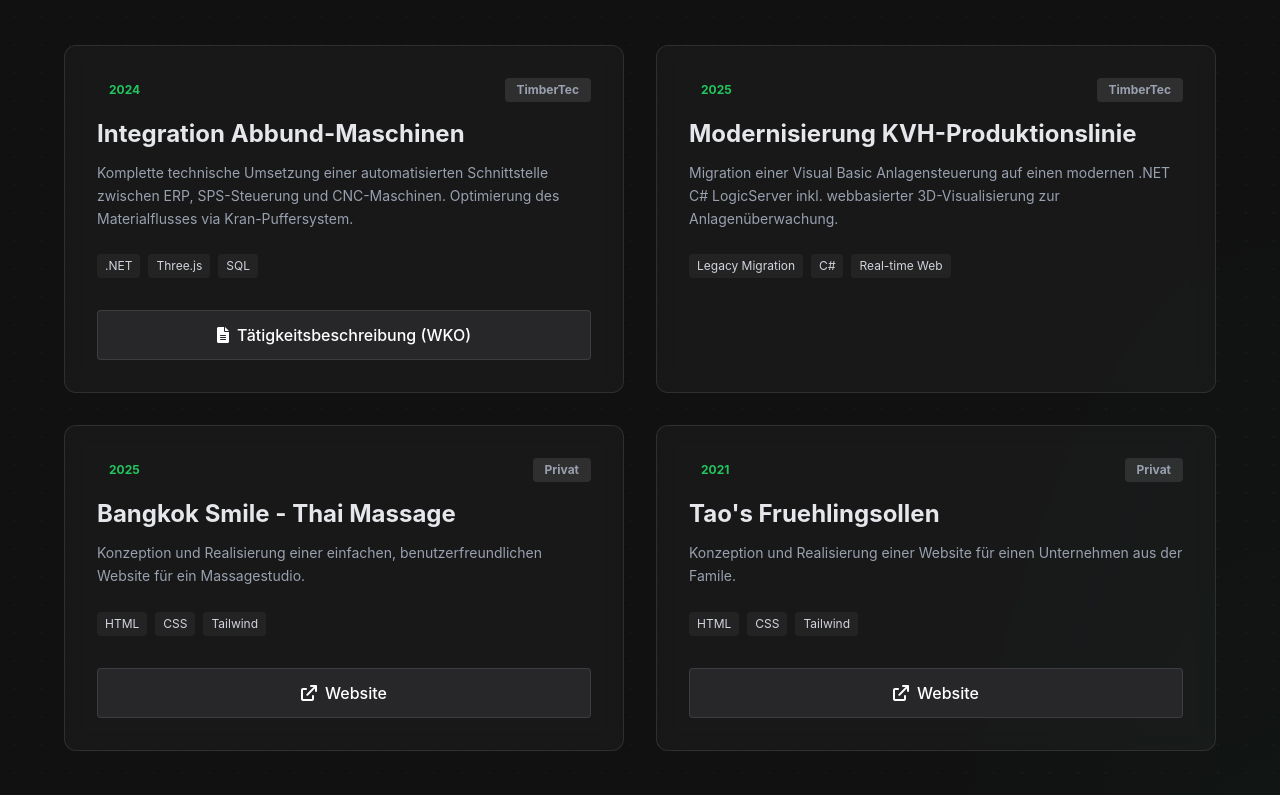
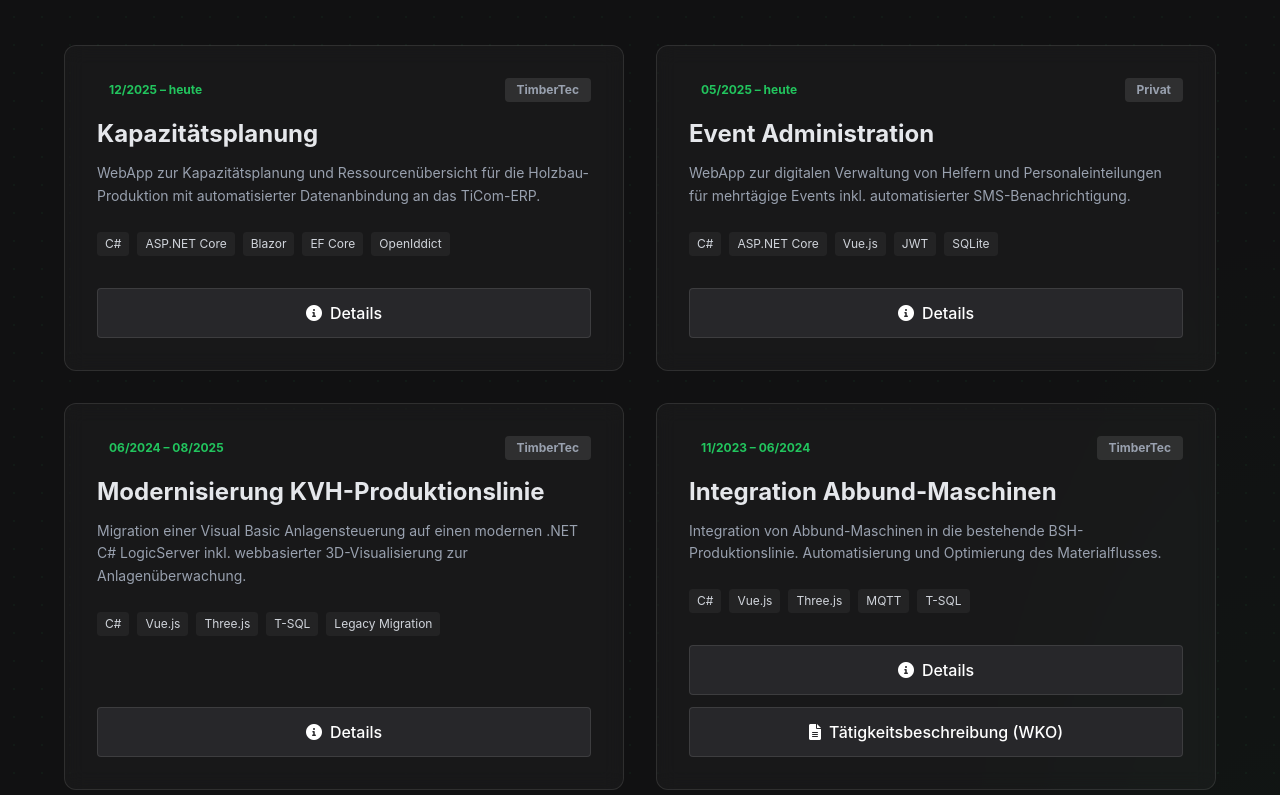
Before and after one commit to Tecch-Git/CurriculumVitae, a website: page Web/public/index.html in a window 1280 px wide. Shown: the part 2405-3200 px from the top of the page. Drawn offline with Linux system fonts and the light colour scheme.

Commit message:
feat(): add project descriptions

```diff
--- a/Web/package.json
+++ b/Web/package.json
@@ -1,4 +1,7 @@
 {
+  "scripts": {
+    "build": "tailwindcss -i ./src/input.css -o ./public/styles.css --minify"
+  },
   "dependencies": {
     "@tailwindcss/cli": "^4.2.1",
     "tailwindcss": "^4.2.1"
--- a/Web/public/index.html
+++ b/Web/public/index.html
@@ -201,89 +201,105 @@
             </div>
 
             <div class="grid md:grid-cols-2 gap-8">
-                <div class="glass-card p-8 rounded-xl reveal border-l-4 border-l-accent">
+
+                <!-- Kapazitätsplanung -->
+                <div class="glass-card p-8 rounded-xl reveal border-l-4 border-l-accent flex flex-col">
                     <div class="flex justify-between items-start mb-4">
-                        <span class="bg-accent/10 text-accent text-xs font-bold px-3 py-1 rounded">2024</span>
+                        <span class="bg-accent/10 text-accent text-xs font-bold px-3 py-1 rounded">12/2025 – heute</span>
+                        <span class="bg-white/10 text-gray-400 text-xs font-bold px-3 py-1 rounded">TimberTec</span>
+                    </div>
+                    <h4 class="text-2xl font-bold mb-3">Kapazitätsplanung</h4>
+                    <p class="text-gray-400 mb-6 text-sm leading-relaxed">
+                        WebApp zur Kapazitätsplanung und Ressourcenübersicht für die Holzbau-Produktion mit automatisierter Datenanbindung an das TiCom-ERP.
+                    </p>
+                    <div class="flex flex-wrap gap-2 mb-8">
+                        <span class="bg-white/5 text-gray-300 px-2 py-1 rounded text-xs">C#</span>
+                        <span class="bg-white/5 text-gray-300 px-2 py-1 rounded text-xs">ASP.NET Core</span>
+                        <span class="bg-white/5 text-gray-300 px-2 py-1 rounded text-xs">Blazor</span>
+                        <span class="bg-white/5 text-gray-300 px-2 py-1 rounded text-xs">EF Core</span>
+                        <span class="bg-white/5 text-gray-300 px-2 py-1 rounded text-xs">OpenIddict</span>
+                    </div>
+                    <button onclick="openModal('kapazitaet')"
+                        class="mt-auto w-full inline-flex justify-center items-center bg-zinc-800 border border-white/10 text-white font-medium py-3 px-4 rounded hover:bg-accent hover:text-black transition cursor-pointer">
+                        <i class="fas fa-circle-info mr-2"></i> Details
+                    </button>
+                </div>
+
+                <!-- Event Administration -->
+                <div class="glass-card p-8 rounded-xl reveal border-l-4 border-l-accent flex flex-col">
+                    <div class="flex justify-between items-start mb-4">
+                        <span class="bg-accent/10 text-accent text-xs font-bold px-3 py-1 rounded">05/2025 – heute</span>
+                        <span class="bg-white/10 text-gray-400 text-xs font-bold px-3 py-1 rounded">Privat</span>
+                    </div>
+                    <h4 class="text-2xl font-bold mb-3">Event Administration</h4>
+                    <p class="text-gray-400 mb-6 text-sm leading-relaxed">
+                        WebApp zur digitalen Verwaltung von Helfern und Personaleinteilungen für mehrtägige Events inkl. automatisierter SMS-Benachrichtigung.
+                    </p>
+                    <div class="flex flex-wrap gap-2 mb-8">
+                        <span class="bg-white/5 text-gray-300 px-2 py-1 rounded text-xs">C#</span>
+                        <span class="bg-white/5 text-gray-300 px-2 py-1 rounded text-xs">ASP.NET Core</span>
+                        <span class="bg-white/5 text-gray-300 px-2 py-1 rounded text-xs">Vue.js</span>
+                        <span class="bg-white/5 text-gray-300 px-2 py-1 rounded text-xs">JWT</span>
+                        <span class="bg-white/5 text-gray-300 px-2 py-1 rounded text-xs">SQLite</span>
+                    </div>
+                    <button onclick="openModal('event')"
+                        class="mt-auto w-full inline-flex justify-center items-center bg-zinc-800 border border-white/10 text-white font-medium py-3 px-4 rounded hover:bg-accent hover:text-black transition cursor-pointer">
+                        <i class="fas fa-circle-info mr-2"></i> Details
+                    </button>
+                </div>
+
+                <!-- Modernisierung KVH-Produktionslinie -->
+                <div class="glass-card p-8 rounded-xl reveal border-l-4 border-l-accent flex flex-col">
+                    <div class="flex justify-between items-start mb-4">
+                        <span class="bg-accent/10 text-accent text-xs font-bold px-3 py-1 rounded">06/2024 – 08/2025</span>
+                        <span class="bg-white/10 text-gray-400 text-xs font-bold px-3 py-1 rounded">TimberTec</span>
+                    </div>
+                    <h4 class="text-2xl font-bold mb-3">Modernisierung KVH-Produktionslinie</h4>
+                    <p class="text-gray-400 mb-6 text-sm leading-relaxed">
+                        Migration einer Visual Basic Anlagensteuerung auf einen modernen .NET C# LogicServer inkl. webbasierter 3D-Visualisierung zur Anlagenüberwachung.
+                    </p>
+                    <div class="flex flex-wrap gap-2 mb-8">
+                        <span class="bg-white/5 text-gray-300 px-2 py-1 rounded text-xs">C#</span>
+                        <span class="bg-white/5 text-gray-300 px-2 py-1 rounded text-xs">Vue.js</span>
+                        <span class="bg-white/5 text-gray-300 px-2 py-1 rounded text-xs">Three.js</span>
+                        <span class="bg-white/5 text-gray-300 px-2 py-1 rounded text-xs">T-SQL</span>
+                        <span class="bg-white/5 text-gray-300 px-2 py-1 rounded text-xs">Legacy Migration</span>
+                    </div>
+                    <button onclick="openModal('kvh')"
+                        class="mt-auto w-full inline-flex justify-center items-center bg-zinc-800 border border-white/10 text-white font-medium py-3 px-4 rounded hover:bg-accent hover:text-black transition cursor-pointer">
+                        <i class="fas fa-circle-info mr-2"></i> Details
+                    </button>
+                </div>
+
+                <!-- Integration Abbund-Maschinen -->
+                <div class="glass-card p-8 rounded-xl reveal border-l-4 border-l-accent flex flex-col">
+                    <div class="flex justify-between items-start mb-4">
+                        <span class="bg-accent/10 text-accent text-xs font-bold px-3 py-1 rounded">11/2023 – 06/2024</span>
                         <span class="bg-white/10 text-gray-400 text-xs font-bold px-3 py-1 rounded">TimberTec</span>
                     </div>
                     <h4 class="text-2xl font-bold mb-3">Integration Abbund-Maschinen</h4>
                     <p class="text-gray-400 mb-6 text-sm leading-relaxed">
-                        Komplette technische Umsetzung einer automatisierten Schnittstelle zwischen ERP, SPS-Steuerung
-                        und CNC-Maschinen. Optimierung des Materialflusses via Kran-Puffersystem.
+                        Integration von Abbund-Maschinen in die bestehende BSH-Produktionslinie. Automatisierung und Optimierung des Materialflusses.
                     </p>
                     <div class="flex flex-wrap gap-2 mb-8">
-                        <span class="bg-white/5 text-gray-300 px-2 py-1 rounded text-xs">.NET</span>
+                        <span class="bg-white/5 text-gray-300 px-2 py-1 rounded text-xs">C#</span>
+                        <span class="bg-white/5 text-gray-300 px-2 py-1 rounded text-xs">Vue.js</span>
                         <span class="bg-white/5 text-gray-300 px-2 py-1 rounded text-xs">Three.js</span>
-                        <span class="bg-white/5 text-gray-300 px-2 py-1 rounded text-xs">SQL</span>
+                        <span class="bg-white/5 text-gray-300 px-2 py-1 rounded text-xs">MQTT</span>
+                        <span class="bg-white/5 text-gray-300 px-2 py-1 rounded text-xs">T-SQL</span>
                     </div>
-                    <a href="./ressources/Tätigkeitsbeschreibung.pdf" target="_blank"
-                        class="w-full inline-flex justify-center items-center bg-zinc-800 border border-white/10 text-white font-medium py-3 px-4 rounded hover:bg-accent hover:text-neutral-400 transition">
-                        <i class="fas fa-file-alt mr-2"></i> Tätigkeitsbeschreibung (WKO)
-                    </a>
-                </div>
-
-                <div class="glass-card p-8 rounded-xl reveal border-l-4 border-l-accent">
-                    <div class="flex justify-between items-start mb-4">
-                        <!-- <span class="bg-white/10 text-gray-400 text-xs font-bold px-3 py-1 rounded">2025</span> -->
-                        <span class="bg-accent/10 text-accent text-xs font-bold px-3 py-1 rounded">2025</span>
-                        <span class="bg-white/10 text-gray-400 text-xs font-bold px-3 py-1 rounded">TimberTec</span>
-                        <!-- <i class="fas fa-microchip text-white/20 text-2xl"></i> -->
-                    </div>
-                    <h4 class="text-2xl font-bold mb-3">Modernisierung KVH-Produktionslinie</h4>
-                    <p class="text-gray-400 mb-6 text-sm leading-relaxed">
-                        Migration einer Visual Basic Anlagensteuerung auf einen modernen .NET C# LogicServer inkl.
-                        webbasierter 3D-Visualisierung zur Anlagenüberwachung.
-                    </p>
-                    <div class="flex flex-wrap gap-2">
-                        <span class="bg-white/5 text-gray-300 px-2 py-1 rounded text-xs">Legacy Migration</span>
-                        <span class="bg-white/5 text-gray-300 px-2 py-1 rounded text-xs">C#</span>
-                        <span class="bg-white/5 text-gray-300 px-2 py-1 rounded text-xs">Real-time Web</span>
+                    <div class="mt-auto flex flex-col gap-3">
+                        <button onclick="openModal('abbund')"
+                            class="w-full inline-flex justify-center items-center bg-zinc-800 border border-white/10 text-white font-medium py-3 px-4 rounded hover:bg-accent hover:text-black transition cursor-pointer">
+                            <i class="fas fa-circle-info mr-2"></i> Details
+                        </button>
+                        <a href="./ressources/Tätigkeitsbeschreibung.pdf" target="_blank"
+                            class="w-full inline-flex justify-center items-center bg-zinc-800 border border-white/10 text-white font-medium py-3 px-4 rounded hover:bg-accent hover:text-neutral-400 transition">
+                            <i class="fas fa-file-alt mr-2"></i> Tätigkeitsbeschreibung (WKO)
+                        </a>
                     </div>
                 </div>
 
-                <div class="glass-card p-8 rounded-xl reveal border-l-4 border-l-accent">
-                    <div class="flex justify-between items-start mb-4">
-                        <!-- <span class="bg-white/10 text-gray-400 text-xs font-bold px-3 py-1 rounded">2025</span> -->
-                        <span class="bg-accent/10 text-accent text-xs font-bold px-3 py-1 rounded">2025</span>
-                        <span class="bg-white/10 text-gray-400 text-xs font-bold px-3 py-1 rounded">Privat</span>
-                        <!-- <i class="fas fa-microchip text-white/20 text-2xl"></i> -->
-                    </div>
-                    <h4 class="text-2xl font-bold mb-3">Bangkok Smile - Thai Massage</h4>
-                    <p class="text-gray-400 mb-6 text-sm leading-relaxed">
-                        Konzeption und Realisierung einer einfachen, benutzerfreundlichen Website für ein Massagestudio.
-                    </p>
-                    <div class="flex flex-wrap gap-2 mb-8">
-                        <span class="bg-white/5 text-gray-300 px-2 py-1 rounded text-xs">HTML</span>
-                        <span class="bg-white/5 text-gray-300 px-2 py-1 rounded text-xs">CSS</span>
-                        <span class="bg-white/5 text-gray-300 px-2 py-1 rounded text-xs">Tailwind</span>
-                    </div>
-                    <a href="https://www.bangkoksmile.at" target="_blank"
-                        class="w-full inline-flex justify-center items-center bg-zinc-800 border border-white/10 text-white font-medium py-3 px-4 rounded hover:bg-accent hover:text-neutral-400 transition">
-                        <i class="fas fa-arrow-up-right-from-square mr-2"></i> Website
-                    </a>
-                </div>
-
-                <div class="glass-card p-8 rounded-xl reveal border-l-4 border-l-accent">
-                    <div class="flex justify-between items-start mb-4">
-                        <!-- <span class="bg-white/10 text-gray-400 text-xs font-bold px-3 py-1 rounded">2025</span> -->
-                        <span class="bg-accent/10 text-accent text-xs font-bold px-3 py-1 rounded">2021</span>
-                        <span class="bg-white/10 text-gray-400 text-xs font-bold px-3 py-1 rounded">Privat</span>
-                        <!-- <i class="fas fa-microchip text-white/20 text-2xl"></i> -->
-                    </div>
-                    <h4 class="text-2xl font-bold mb-3">Tao's Fruehlingsollen</h4>
-                    <p class="text-gray-400 mb-6 text-sm leading-relaxed">
-                        Konzeption und Realisierung einer Website für einen Unternehmen aus der Famile.
-                    </p>
-                    <div class="flex flex-wrap gap-2 mb-8">
-                        <span class="bg-white/5 text-gray-300 px-2 py-1 rounded text-xs">HTML</span>
-                        <span class="bg-white/5 text-gray-300 px-2 py-1 rounded text-xs">CSS</span>
-                        <span class="bg-white/5 text-gray-300 px-2 py-1 rounded text-xs">Tailwind</span>
-                    </div>
-                    <a href="https://www.taosfruehlingsrollen.at" target="_blank"
-                        class="w-full inline-flex justify-center items-center bg-zinc-800 border border-white/10 text-white font-medium py-3 px-4 rounded hover:bg-accent hover:text-neutral-400 transition">
-                        <i class="fas fa-arrow-up-right-from-square mr-2"></i> Website
-                    </a>
-                </div>
             </div>
         </div>
     </section>
@@ -320,42 +336,29 @@
         </div>
     </footer>
 
-    <script>
-        function toggleDiplomarbeit(btn) {
-            const expanded = btn.getAttribute('aria-expanded') === 'true';
-            const panel = btn.nextElementSibling;
-            const chevron = btn.querySelector('i');
+    <!-- Project Detail Modal -->
+    <div id="projectModal" class="modal-overlay" role="dialog" aria-modal="true" aria-labelledby="modalTitle">
+        <div class="modal-content">
+            <div class="flex items-start justify-between mb-6">
+                <div>
+                    <div class="flex gap-2 mb-3" id="modalBadges"></div>
+                    <h2 id="modalTitle" class="text-2xl font-bold"></h2>
+                </div>
+                <button onclick="closeModal()" aria-label="Schließen"
+                    class="ml-6 shrink-0 text-gray-500 hover:text-white transition text-xl cursor-pointer">
+                    <i class="fas fa-xmark"></i>
+                </button>
+            </div>
+            <p id="modalDescription" class="text-gray-400 text-sm leading-relaxed mb-6"></p>
+            <div id="modalBullets" class="space-y-3 mb-8"></div>
+            <div>
+                <p class="text-xs uppercase tracking-widest text-gray-500 mb-3">Stack</p>
+                <div id="modalStack" class="flex flex-wrap gap-2"></div>
+            </div>
+        </div>
+    </div>
 
-            if (expanded) {
-                panel.style.maxHeight = '0';
-                chevron.style.transform = '';
-                btn.setAttribute('aria-expanded', 'false');
-            } else {
-                panel.style.maxHeight = panel.scrollHeight + 'px';
-                chevron.style.transform = 'rotate(180deg)';
-                btn.setAttribute('aria-expanded', 'true');
-            }
-        }
-
-        const observer = new IntersectionObserver((entries) => {
-            entries.forEach(entry => {
-                if (entry.isIntersecting) {
-                    entry.target.classList.add('active');
-                }
-            });
-        }, { threshold: 0.1 });
-
-        document.querySelectorAll('.reveal').forEach((el) => observer.observe(el));
-
-        document.querySelectorAll('a[href="#about"]').forEach(link => {
-            link.addEventListener('click', function (e) {
-                e.preventDefault();
-                const target = document.getElementById('about');
-                const offset = target.offsetTop - Math.max(0, (window.innerHeight - target.offsetHeight) / 2);
-                window.scrollTo({ top: offset, behavior: 'smooth' });
-            });
-        });
-    </script>
+    <script src="main.js" defer></script>
 
 </body>
 
--- /dev/null
+++ b/Web/public/main.js
@@ -0,0 +1,139 @@
+const projectData = {
+    kapazitaet: {
+        title: 'Kapazitätsplanung (ERP-Integration)',
+        period: '12/2025 – heute',
+        client: 'TimberTec',
+        description: 'WebApp zur Kapazitätsplanung und Ressourcenübersicht für die Holzbau-Produktion mit automatisierter Datenanbindung an das TiCom-ERP.',
+        bullets: [
+            { label: 'Backend-Architektur (VSA)', text: 'Entwurf und Umsetzung der gesamten REST API nach dem Vertical Slice Architecture Pattern — ein Endpoint pro Use Case, selbstbeschrieben und isoliert testbar.' },
+            { label: 'Multi-Provider-Persistenz', text: 'Datenbankmodellierung mit EF Core und providerübergreifendem Migrations-Konzept (SQLite, PostgreSQL, SQL Server) für flexible Deployment-Szenarien.' },
+            { label: 'Kapazitätsberechnung', text: 'Serverseitige Logik zur zeitlichen Auslastungsermittlung inkl. konfigurierbarer Filter- und Aggregationsmechanismen.' },
+            { label: 'ERP-Integration (Worker Service)', text: 'Entwicklung eines eigenständig deploybaren ASP.NET Core Worker Services zur automatisierten, zyklischen Datenübernahme aus dem TiCom-ERP via Stored Procedures. Import über die REST API mittels OAuth2 Client-Credentials-Flow (OpenIddict).' },
+            { label: 'Ergebnis', text: 'Transparente, echtzeitnahe Kapazitätsübersicht mit automatisierter Datensynchronisation aus dem führenden ERP-System. Ablösung manueller Planungsübersichten durch eine zentrale, stets aktuelle WebApp.' },
+        ],
+        stack: ['C#', 'ASP.NET Core (.NET 10)', 'Vertical Slice Architecture', 'EF Core', 'OpenIddict (OAuth2)', 'Blazor Hybrid', 'MudBlazor', 'REST'],
+    },
+    event: {
+        title: 'Event Administration',
+        period: '05/2025 – heute',
+        client: 'Privat',
+        description: 'WebApp zur digitalen Verwaltung von Helfern und Personaleinteilungen für mehrtägige Events inkl. automatisierter SMS-Benachrichtigung.',
+        bullets: [
+            { label: 'Digitalisierung Personalplanung', text: 'Ablösung Excel-basierter Planung durch eine WebApp zur Pflege von Helferstammdaten und Einteilungsplänen inkl. Plausibilitätsprüfungen.' },
+            { label: 'Import & Datenübernahme', text: 'Umsetzung eines CSV-Imports für Helfer und Personalpläne als Einstieg für bestehende Datenbestände.' },
+            { label: 'Benachrichtigungs-Automatisierung', text: 'Nachrichtenfunktion zur automatischen Generierung (Vorlagen) und Kontrolle/Bearbeitung von SMS-Texten.' },
+            { label: 'Queue-/Pull-Prinzip (REST)', text: 'Bereitstellung von ausgehenden SMS in einer serverseitigen Queue. Abruf der nächsten Nachricht per REST Endpoint durch die Android-App „Automate" zum automatisierten Versand aller generierten Nachrichten.' },
+            { label: 'Security & Ausblick', text: 'Authentifizierung via JWT, Rollen-/Rechtekonzept für Bereichsverantwortliche in Arbeit.' },
+            { label: 'Ergebnis', text: 'Deutlich weniger manueller Kommunikationsaufwand (SMS), schnellere Planänderungen und vereinfachte Erkennung von Konflikten wie Doppeleinteilungen.' },
+        ],
+        stack: ['C#', 'ASP.NET Core (.NET 10)', 'Clean Architecture', 'EF Core', 'SQLite', 'JWT', 'Vue.js', 'Vite', 'REST'],
+    },
+    kvh: {
+        title: 'Modernisierung KVH-Produktionslinie',
+        period: '06/2024 – 08/2025',
+        client: 'TimberTec',
+        description: 'Migration und Erweiterung der Legacy-Anlagensteuerung einer KVH-Produktionslinie.',
+        bullets: [
+            { label: 'System-Migration (C#, .NET)', text: 'Erfolgreiche Migration einer historisch gewachsenen, undokumentierten Legacy-Anlagensteuerung (Visual Basic) auf eine moderne C#/.NET-Serverarchitektur für eine komplette KVH-Linie (u.a. Keilzinke, Hobel, Säge, Krananlagen).' },
+            { label: 'Algorithmen & Materialfluss', text: 'Konzeption und Implementierung einer neuen Pufferlager-Logik für den bestehenden Stangenkran zur signifikanten Optimierung des Materialflusses.' },
+            { label: 'Frontend & 3D', text: 'Entwicklung einer interaktiven, webbasierten 3D-Visualisierung des Puffer- und Kommissionierlagers zur Überwachung und erleichterten Bedienung.' },
+            { label: 'Digitalisierung', text: 'Ablösung von Papierprozessen durch die vollständige Digitalisierung des Pressenlaufzettels.' },
+            { label: 'Ergebnis', text: 'Zukunftssichere Modernisierung der Anlage. Steigerung der Prozesseffizienz durch den optimierten Materialfluss sowie Arbeitserleichterung für die Bediener durch Digitalisierung und verbesserter Usability.' },
+        ],
+        stack: ['C#', '.NET', 'Visual Basic (Legacy)', 'Vue.js', 'Three.js', 'T-SQL'],
+    },
+    abbund: {
+        title: 'Integration Abbund-Maschinen',
+        period: '11/2023 – 06/2024',
+        client: 'TimberTec',
+        description: 'Integration von Abbund-Maschinen in die bestehende BSH-Produktionslinie. Automatisierung und Optimierung des Materialflusses.',
+        bullets: [
+            { label: 'Backend & Maschinensteuerung (C#, .NET)', text: 'Entwicklung der Leitrechner-Software zur Automatisierung des Materialflusses über Fetch/Write Schnittstellen zur SPS.' },
+            { label: 'Intelligentes Puffer-Management', text: 'Implementierung von Algorithmen zur Platzfindung, Umschichtungsstrategien und Wegeoptimierung.' },
+            { label: 'Frontend & 3D', text: 'Entwicklung interaktiver Dashboards mit einer 3D-Echtzeitvisualisierung zur Live-Überwachung und Anlagensteuerung.' },
+            { label: 'Ergebnis', text: 'Erfolgreiche Beseitigung eines kritischen Produktionsengpasses. Transformation manueller Logistik- und Datenübergabeprozesse in einen durchgängig automatisierten Ablauf mit messbarer Durchsatzsteigerung.' },
+        ],
+        stack: ['C#', '.NET', 'Vue.js', 'Three.js', 'T-SQL', 'MQTT', 'XML'],
+    },
+};
+
+function openModal(id) {
+    const data = projectData[id];
+    if (!data) return;
+
+    document.getElementById('modalTitle').textContent = data.title;
+    document.getElementById('modalDescription').textContent = data.description;
+
+    const badges = document.getElementById('modalBadges');
+    badges.innerHTML = `
+        <span class="bg-accent/10 text-accent text-xs font-bold px-3 py-1 rounded">${data.period}</span>
+        <span class="bg-white/10 text-gray-400 text-xs font-bold px-3 py-1 rounded">${data.client}</span>
+    `;
+
+    const bullets = document.getElementById('modalBullets');
+    bullets.innerHTML = data.bullets.map(b => `
+        <div class="flex gap-3">
+            <span class="mt-1 w-1.5 h-1.5 rounded-full bg-accent shrink-0"></span>
+            <p class="text-sm text-gray-300 leading-relaxed"><span class="font-semibold text-white">${b.label}:</span> ${b.text}</p>
+        </div>
+    `).join('');
+
+    const stack = document.getElementById('modalStack');
+    stack.innerHTML = data.stack.map(s =>
+        `<span class="bg-white/5 text-gray-300 px-2 py-1 rounded text-xs">${s}</span>`
+    ).join('');
+
+    const overlay = document.getElementById('projectModal');
+    overlay.classList.add('modal-visible');
+    document.body.classList.add('modal-open');
+    overlay.querySelector('.modal-content').scrollTop = 0;
+}
+
+function closeModal() {
+    document.getElementById('projectModal').classList.remove('modal-visible');
+    document.body.classList.remove('modal-open');
+}
+
+document.getElementById('projectModal').addEventListener('click', function (e) {
+    if (e.target === this) closeModal();
+});
+
+document.addEventListener('keydown', function (e) {
+    if (e.key === 'Escape') closeModal();
+});
+
+
+function toggleDiplomarbeit(btn) {
+    const expanded = btn.getAttribute('aria-expanded') === 'true';
+    const panel = btn.nextElementSibling;
+    const chevron = btn.querySelector('i');
+
+    if (expanded) {
+        panel.style.maxHeight = '0';
+        chevron.style.transform = '';
+        btn.setAttribute('aria-expanded', 'false');
+    } else {
+        panel.style.maxHeight = panel.scrollHeight + 'px';
+        chevron.style.transform = 'rotate(180deg)';
+        btn.setAttribute('aria-expanded', 'true');
+    }
+}
+
+const observer = new IntersectionObserver((entries) => {
+    entries.forEach(entry => {
+        if (entry.isIntersecting) {
+            entry.target.classList.add('active');
+        }
+    });
+}, { threshold: 0.1 });
+
+document.querySelectorAll('.reveal').forEach((el) => observer.observe(el));
+
+document.querySelectorAll('a[href="#about"]').forEach(link => {
+    link.addEventListener('click', function (e) {
+        e.preventDefault();
+        const target = document.getElementById('about');
+        const offset = target.offsetTop - Math.max(0, (window.innerHeight - target.offsetHeight) / 2);
+        window.scrollTo({ top: offset, behavior: 'smooth' });
+    });
+});
```
Also changed, not shown: Web/src/input.css (+52 -0 lines), .github/workflows/deploy.yml (added), Web/public/styles.css, 1 other file.
